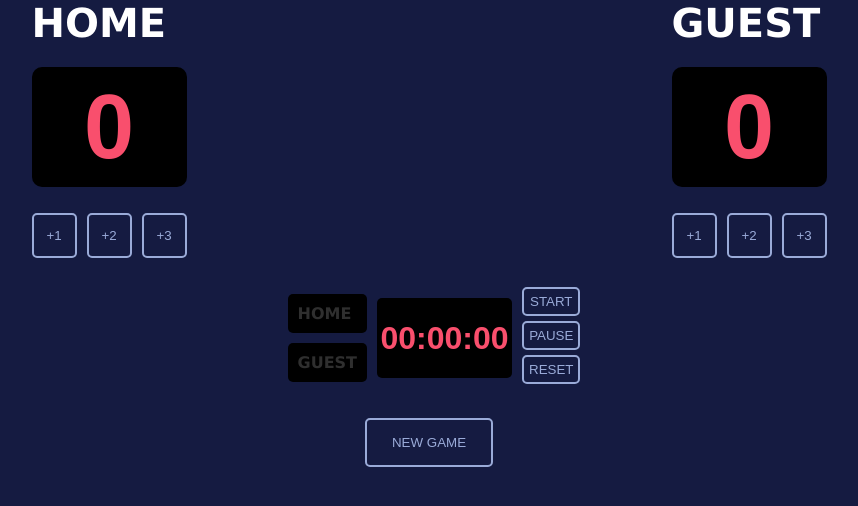
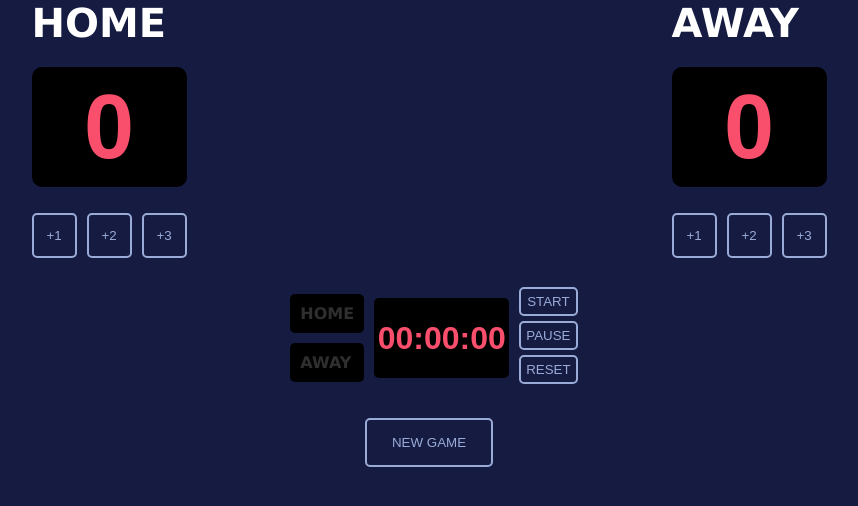
Before and after one commit to dgo-gco/scoreboard-js, a plain HTML site: page index.html in a window 1280 px wide. Shown: the whole page, without its empty margins (211-1069 px from the left). Drawn offline with Linux system fonts and the light colour scheme; a web font is replaced by a local one.

Commit message:
changing the 'guest' header

```diff
--- a/index.html
+++ b/index.html
@@ -22,7 +22,7 @@
             </div>
         </div>
         <div class="guest section">
-            <h3>GUEST</h3>
+            <h3>AWAY</h3>
             <div class="counter" id="counter-guest">0</div>
             <div class="buttons">
                 <button onclick="add1Guest()">+1</button>
@@ -36,7 +36,7 @@
             <div class="results">
                 <div class="winner">
                     <div id="winning-home" >HOME</div>
-                    <div id="winning-guest">GUEST</div>
+                    <div id="winning-guest">AWAY</div>
                  </div>
                 <div class="timer">
                  <span id="chrono">00:00:00</span>
```
